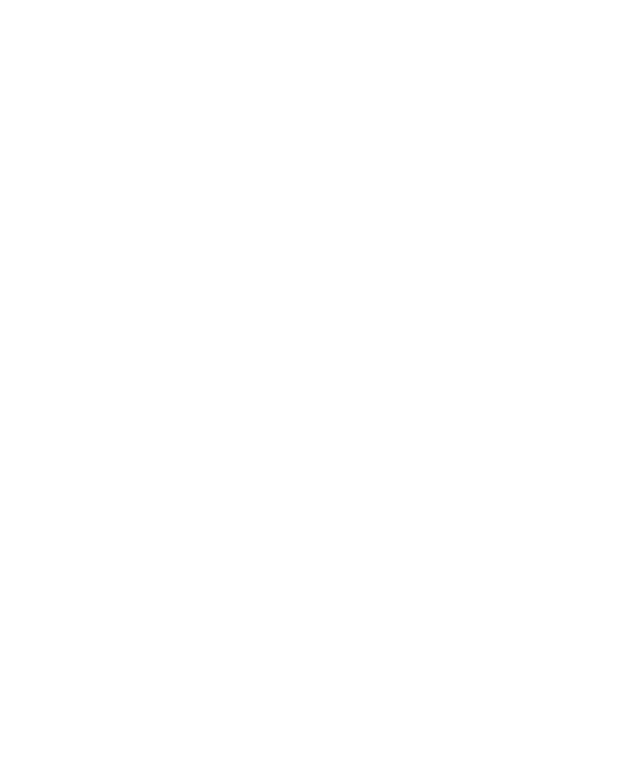
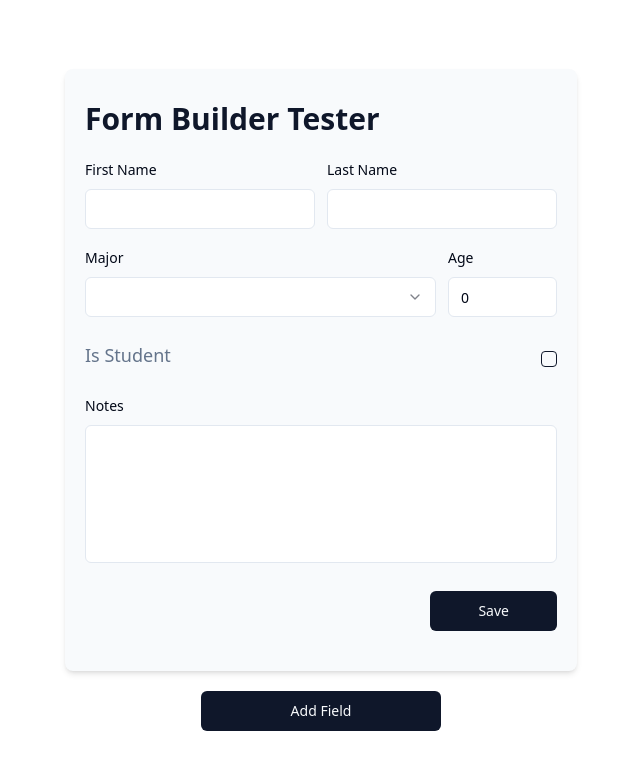
Before and after one commit to seifmegahed/form-generator, a Next.js app in the folder apps/example/: page / in a window 1280 px wide. Shown: the top 770 px of the page, without its empty margins (319-959 px from the left). Built offline with nearby package versions, Linux system fonts and the light colour scheme.

Commit message:
basic form tester

```diff
--- a/apps/example/package.json
+++ b/apps/example/package.json
@@ -5,7 +5,7 @@
   "type": "module",
   "scripts": {
     "build": "next build",
-    "dev": "next dev",
+    "dev": "next dev --turbo",
     "lint": "next lint",
     "start": "next start"
   },
--- a/apps/example/src/app/page.tsx
+++ b/apps/example/src/app/page.tsx
@@ -1,5 +1,102 @@
+"use client";
+
+import { z } from "zod";
+import { useState } from "react";
+import FormTester from "@/components/form-builder-tester";
+import { emptyToUndefined } from "@/components/form-builder";
+import { FieldType } from "@/components/form-builder";
+import { Button } from "@/components/ui/button";
+
+const formFields = [
+  {
+    name: "firstName",
+    label: "First Name",
+    className: "md:col-span-2",
+    type: FieldType.Text,
+    default: "",
+    schema: z.preprocess(emptyToUndefined, z.string()),
+  },
+  {
+    name: "lastName",
+    label: "Last Name",
+    className: "md:col-span-2",
+    type: FieldType.Text,
+    default: "",
+    schema: z.preprocess(emptyToUndefined, z.string()),
+  },
+  {
+    name: "major",
+    label: "Major",
+    className: "md:col-span-3",
+    type: FieldType.Select,
+    default: undefined,
+    options: ["Computer Science", "Mathematics", "Physics"],
+    schema: z.string(),
+  },
+  {
+    name: "age",
+    label: "Age",
+    type: FieldType.Number,
+    default: 0,
+    schema: z.preprocess(
+      emptyToUndefined,
+      z.preprocess(
+        (val) => Number(val),
+        z.number({ invalid_type_error: "Age must be a number" })
+      )
+    ),
+  },
+  {
+    name: "isStudent",
+    label: "Is Student",
+    className: "md:col-span-4",
+    type: FieldType.Checkbox,
+    default: false,
+    schema: z.boolean(),
+  },
+  {
+    name: "notes",
+    label: "Notes",
+    className: "md:col-span-4",
+    type: FieldType.Textarea,
+    default: "",
+    schema: z.string(),
+  },
+];
+
 export default function HomePage() {
+  const [fields, setFields] = useState(formFields);
+
+  const newField = (label: string) => ({
+    name: label.toLowerCase().replace(" ", "-"),
+    label,
+    type: FieldType.Text,
+    default: "",
+    className: "md:col-span-2",
+    schema: z.preprocess(emptyToUndefined, z.string()),
+  });
+
+  function scrollToTop() {
+    window.scrollTo({
+      top: 0,
+      behavior: "smooth",
+    });
+  }
+
   return (
-    <div></div>
+    <>
+      <div className="flex justify-center items-center min-h-screen flex-col gap-5 md:px-5 py-5">
+        <FormTester formFields={fields} />
+        <Button
+          className="w-60"
+          onClick={() => {
+            setFields((prev) => [...prev, newField(`Field ${fields.length}`)]);
+            scrollToTop();
+          }}
+        >
+          Add Field
+        </Button>
+      </div>
+    </>
   );
 }
--- /dev/null
+++ b/apps/example/src/components/form-builder-tester/index.tsx
@@ -0,0 +1,58 @@
+"use client";
+
+import { z } from "zod";
+import { useForm } from "react-hook-form";
+import { zodResolver } from "@hookform/resolvers/zod";
+
+import { FormGenerator, FieldDataType } from "@/components/form-builder";
+
+import { Button } from "../ui/button";
+import { useMemo } from "react";
+
+function FormTester({ formFields }: { formFields: FieldDataType[] }) {
+  const formData = useMemo(
+    () => new FormGenerator<typeof formFields>(formFields),
+    [formFields]
+  );
+
+  type schemaDataType = z.infer<typeof formData.schema>;
+
+  const form = useForm<schemaDataType>({
+    resolver: zodResolver(formData.schema),
+    defaultValues: formData.defaultValues,
+  });
+
+  const onSubmit = (data: schemaDataType) => {
+    console.log(data);
+    form.reset();
+  };
+
+  return (
+    <form
+      className="w-full max-w-lg bg-primary-foreground p-5 sm:rounded-lg shadow-md"
+      onSubmit={form.handleSubmit(onSubmit)}
+    >
+      <div className="text-3xl font-bold py-3">
+        <p className="text-primary  line-clamp-1 text-ellipsis">
+          Form Builder Tester
+        </p>
+      </div>
+      <div className="grid md:grid-cols-4 gap-x-3">
+        {formData.fields<typeof formFields, schemaDataType>({
+          form,
+        })}
+      </div>
+      <div className="flex justify-end py-5">
+        <Button
+          type="submit"
+          className="rounded-md px-12 py-2 font-medium"
+          disabled={form.formState.isSubmitting}
+        >
+          Save
+        </Button>
+      </div>
+    </form>
+  );
+}
+
+export default FormTester;
--- a/apps/example/src/components/form-builder/index.ts
+++ b/apps/example/src/components/form-builder/index.ts
@@ -1,3 +1,4 @@
 export { default as FormGenerator } from "./generator";
+export { emptyToUndefined } from "./utils";
 export { FieldType } from "./types";
 export type { FieldDataType } from "./types";
```
